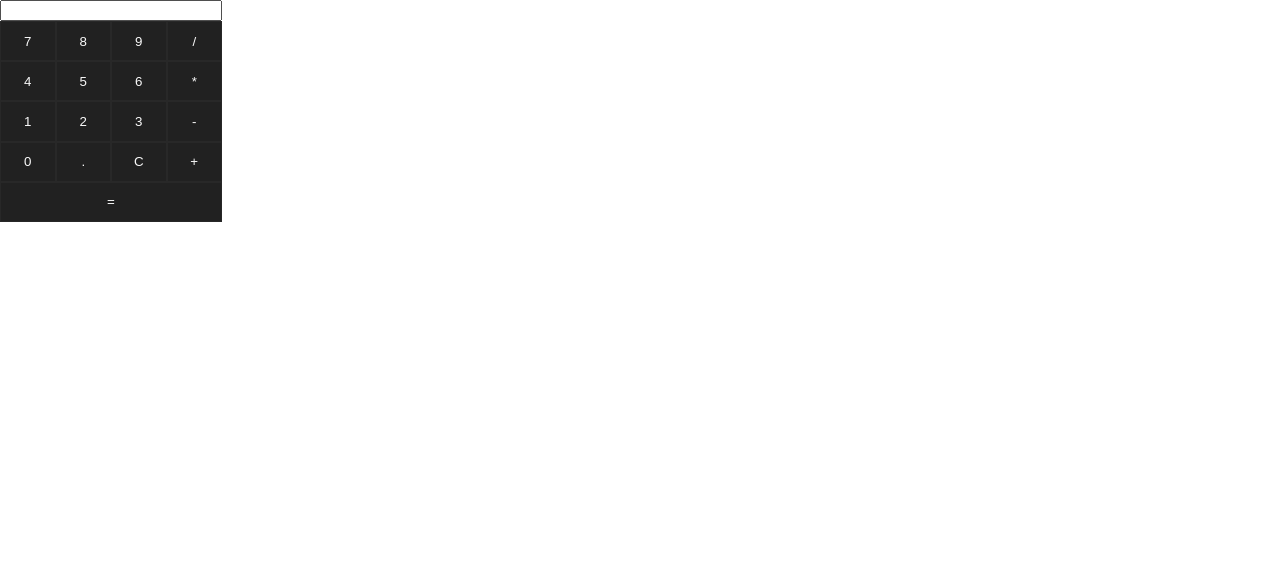
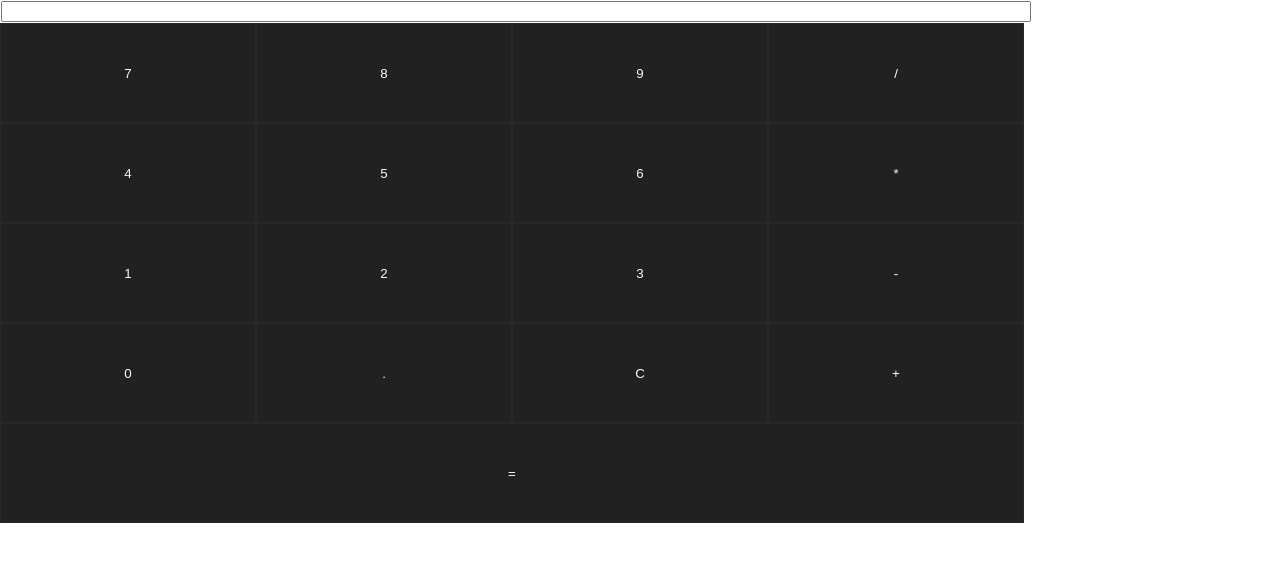
Before and after one commit to moduloproject/modulo-calculator, a plain HTML site: page index.html in a window 1280 px wide. Drawn offline with nearby package versions, Linux system fonts and the light colour scheme.

Commit message:
HUGE update. Added ability to press enter and type in box, and changed button sizing (and redid the whole button layout)

```diff
--- a/calculator.js
+++ b/calculator.js
@@ -24,3 +24,11 @@ window.onload = function() {
     var clearbutton = document.querySelector(".clearbutton");
     clearbutton.onclick = clear;
 }
+
+$('#display').on('keypress', function(e){
+
+    var code = (e.keyCode ? e.keyCode : e.which);
+             if(code == 13) {
+                 calculate()
+             }
+    });
--- a/index.html
+++ b/index.html
@@ -5,41 +5,49 @@
 		<link rel="stylesheet" href="style.css">
 	</head>
 	<body>
-		<div class="box">
+      <script type="text/javascript" src="https://code.jquery.com/jquery-2.1.1.min.js"></script>
 
-			<input type="text" readonly id="display"></input>
 
-			<div class="keys">
-				<div class="row">
-					<!--7--><button class="button">7</button>
-					<!--8--><button class="button">8</button>
-					<!--9--><button class="button">9</button>
-					<!--"/"--><button class="button">/</button>
-				</div>
-				<div class="row">
-					<!--4--><button class="button">4</button>
-					<!--5--><button class="button">5</button>
-					<!--6--><button class="button">6</button>
-					<!--"*"--><button class="button">*</button>
-				</div>
-				<div class="row">
-					<!--1--><button class="button">1</button>
-					<!--2--><button class="button">2</button>
-					<!--3--><button class="button">3</button>
-					<!--"-"--><button class="button">-</button>
-				</div>
-				<div class="row">
-					<!--0--><button class="button">0</button>
-					<!--"."--><button class="button">.</button>
-					<!--"C"--><button class="clearbutton">C</button>
-					<!--"+"--><button class="button">+</button>
-				</div>
-				<div class="equals">
-					<!--"="--><button class="button-equals">=</button>
-				</div>
-			</div>
+		<table style="position: absolute; top: 0; bottom: 0; left: 0; right: 0;">
+			<th colspan="4"><input type="text" id="display"></input>
+			</th>
+			<tr>
+		<!--7--><td><button class="button">7</button></td>
+		<!--8--><td><button class="button">8</button></td>
+		<!--9--><td><button class="button">9</button></td>
+		<!--9--><td><button class="button">/</button></td>
+		<!----><td></td>
+			</tr>
+			<tr>
+		<!--4--><td><button class="button">4</button></td>
+		<!--5--><td><button class="button">5</button></td>
+		<!--6--><td><button class="button">6</button></td>
+		<!--"*"--><td><button class="button">*</button></td>
+			</tr>
+			<tr>
+		<!--1--><td><button class="button">1</button></td>
+		<!--2--><td><button class="button">2</button></td>
+		<!--3--><td><button class="button">3</button></td>
+		<!--"-"--><td><button class="button">-</button></td>
+			</tr>
+			<tr>
+		<!--0--><td><button class="button">0</button></td>
+		<!--"."--><td><button class="button">.</button></td>
+		<!--"C"--><td><button class="clearbutton">C</button></td>
+		<!--"+"--><td><button class="button">+</button></td>
+			</tr>
+			<tr>
+		<!--"="--><td colspan="4"><button class="button-equals">=</button></td>
+			</tr>
+		</table>
 
-		</div>
+
+
+
+
+
+
+
 		<script type="text/javascript" src="calculator.js"></script>
 	</body>
 </html>
--- a/style.css
+++ b/style.css
@@ -14,6 +14,8 @@ body {
     background-color: #FAFAFA;
     text-align: right;
     border: 1px solid #282828;
+    width: 100%;
+
 }
 .equals,
 .row {
@@ -22,10 +24,12 @@ body {
 }
 .button {
     flex: 1;
-    float: left;
+    float: center;
     background-color: #212121;
     color: #FAFAFA;
     border: 1px solid #282828;
+    width: 100%;
+    height: 100px;
 }
 .clearbutton {
     flex: 1;
@@ -33,6 +37,8 @@ body {
     background-color: #212121;
     color: #FAFAFA;
     border: 1px solid #282828;
+    width: 100%;
+    height: 100px;
 }
 .button-equals {
     width: 160px;
@@ -40,4 +46,24 @@ body {
     background-color: #212121;
     color: #FAFAFA;
     border: 1px solid #282828;
+    width: 100%;
+    height: 100px;
 }
+
+
+table{
+    table-layout: fixed;
+    width: 100%;
+    border: none;
+    border-collapse: collapse;
+    padding: 0;
+    margin: 0;
+}
+
+input {
+    width: 100%;
+}
+
+td {
+   padding:0; margin:0;
+}
```
